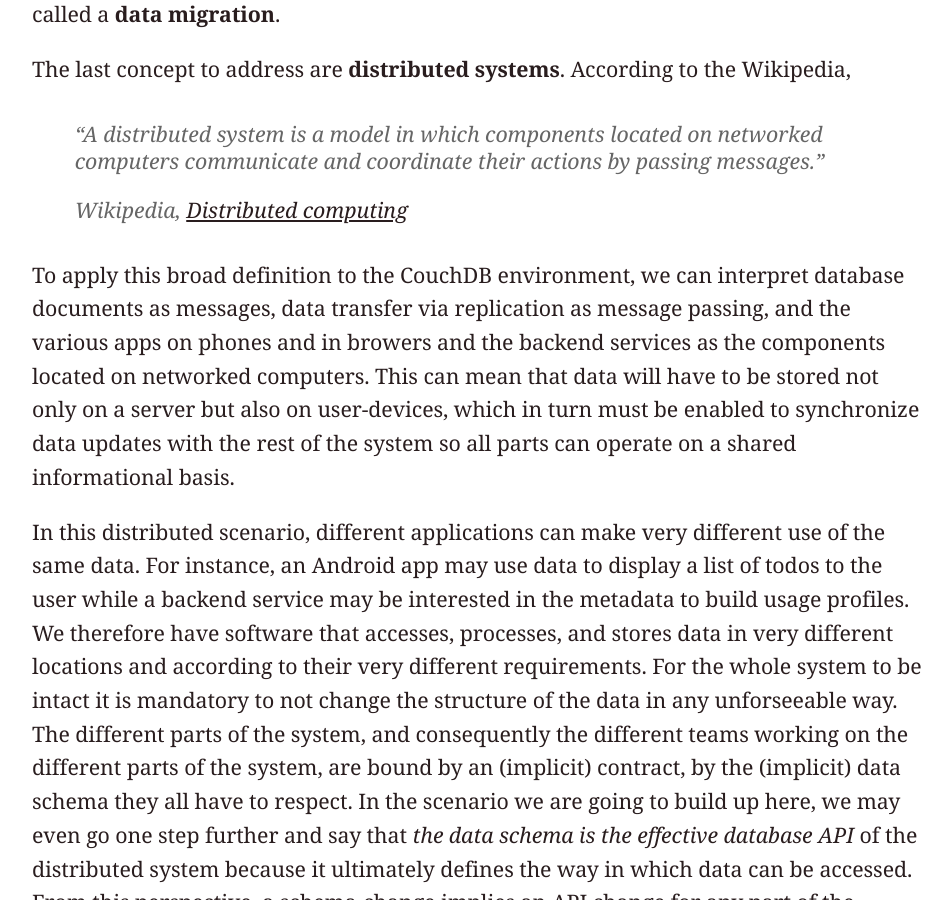
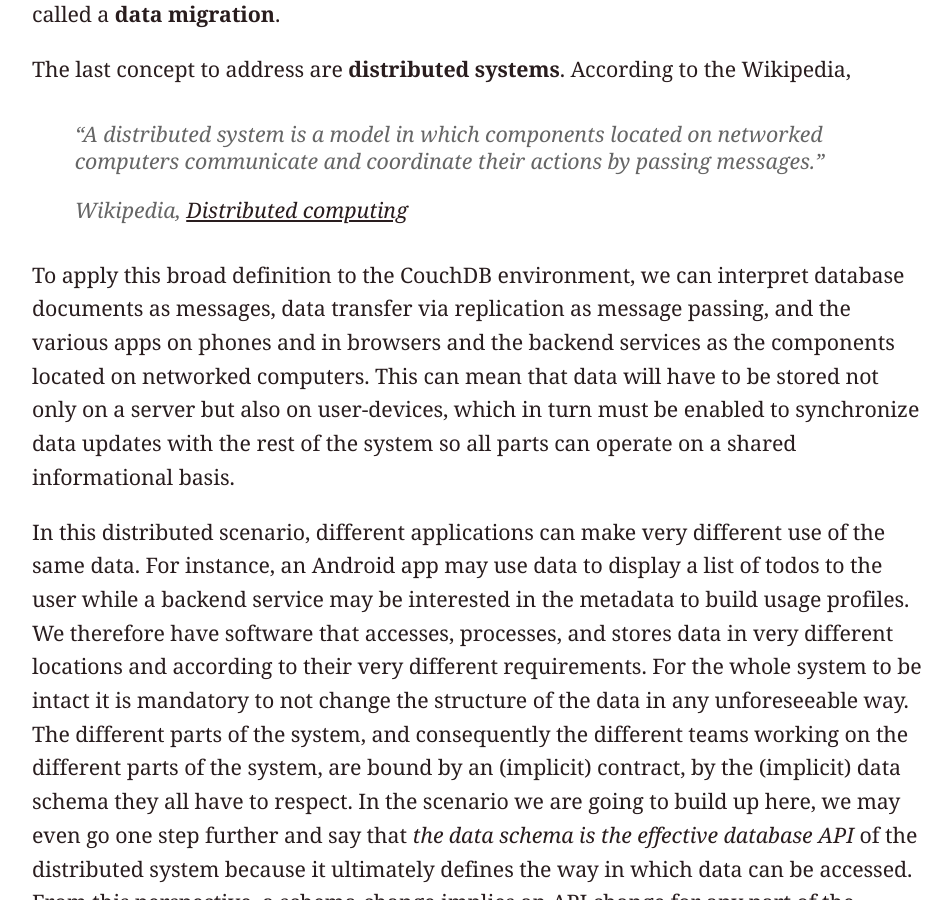
Before and after one commit to jo/sync-tank, a Jekyll site: the page built from distributed-migration-strategies/index.md, in a window 1280 px wide and 900 px high, scrolled down 9179 px. Shown: the whole window, without its empty margins (96-1048 px from the left). Built offline with Jekyll 4.4.1, drawn with Linux system fonts in a browser that asks for light colours; some of the changed text lies outside the part shown.

Commit message:
fix more typos

```diff
--- a/distributed-migration-strategies/index.md
+++ b/distributed-migration-strategies/index.md
@@ -141,9 +141,9 @@ The last concept to address are **distributed systems**. According to the Wikipe
 >
 > Wikipedia, [Distributed computing](https://en.wikipedia.org/wiki/Distributed_computing)
 
-To apply this broad definition to the CouchDB environment, we can interpret database documents as messages, data transfer via replication as message passing, and the various apps on phones and in browers and the backend services as the components located on networked computers. This can mean that data will have to be stored not only on a server but also on user-devices, which in turn must be enabled to synchronize data updates with the rest of the system so all parts can operate on a shared informational basis.
+To apply this broad definition to the CouchDB environment, we can interpret database documents as messages, data transfer via replication as message passing, and the various apps on phones and in browsers and the backend services as the components located on networked computers. This can mean that data will have to be stored not only on a server but also on user-devices, which in turn must be enabled to synchronize data updates with the rest of the system so all parts can operate on a shared informational basis.
 
-In this distributed scenario, different applications can make very different use of the same data. For instance, an Android app may use data to display a list of todos to the user while a backend service may be interested in the metadata to build usage profiles. We therefore have software that accesses, processes, and stores data in very different locations and according to their very different requirements. For the whole system to be intact it is mandatory to not change the structure of the data in any unforseeable way. The different parts of the system, and consequently the different teams working on the different parts of the system, are bound by an (implicit) contract, by the (implicit) data schema they all have to respect. In the scenario we are going to build up here, we may even go one step further and say that *the data schema is the effective database API* of the distributed system because it ultimately defines the way in which data can be accessed. From this perspective, a schema-change implies an API change for any part of the system that is dependent on the data. This is why it is of such importance to have a strategy for dealing with schema changes.
+In this distributed scenario, different applications can make very different use of the same data. For instance, an Android app may use data to display a list of todos to the user while a backend service may be interested in the metadata to build usage profiles. We therefore have software that accesses, processes, and stores data in very different locations and according to their very different requirements. For the whole system to be intact it is mandatory to not change the structure of the data in any unforeseeable way. The different parts of the system, and consequently the different teams working on the different parts of the system, are bound by an (implicit) contract, by the (implicit) data schema they all have to respect. In the scenario we are going to build up here, we may even go one step further and say that *the data schema is the effective database API* of the distributed system because it ultimately defines the way in which data can be accessed. From this perspective, a schema-change implies an API change for any part of the system that is dependent on the data. This is why it is of such importance to have a strategy for dealing with schema changes.
 
 When migrations become necessary in distributed systems, we run into the complex issues this article is about.
 
```
Also changed, not shown: other parts of distributed-migration-strategies/index.md (+11 -11 lines).
